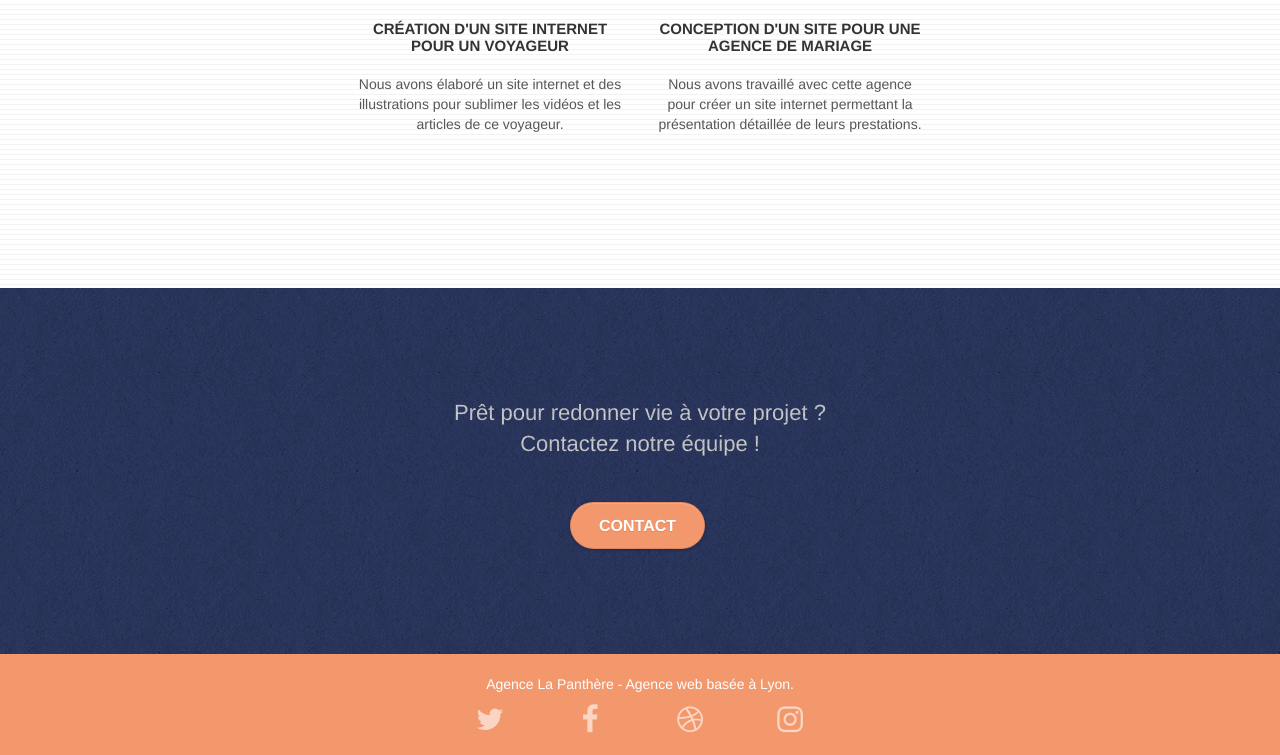
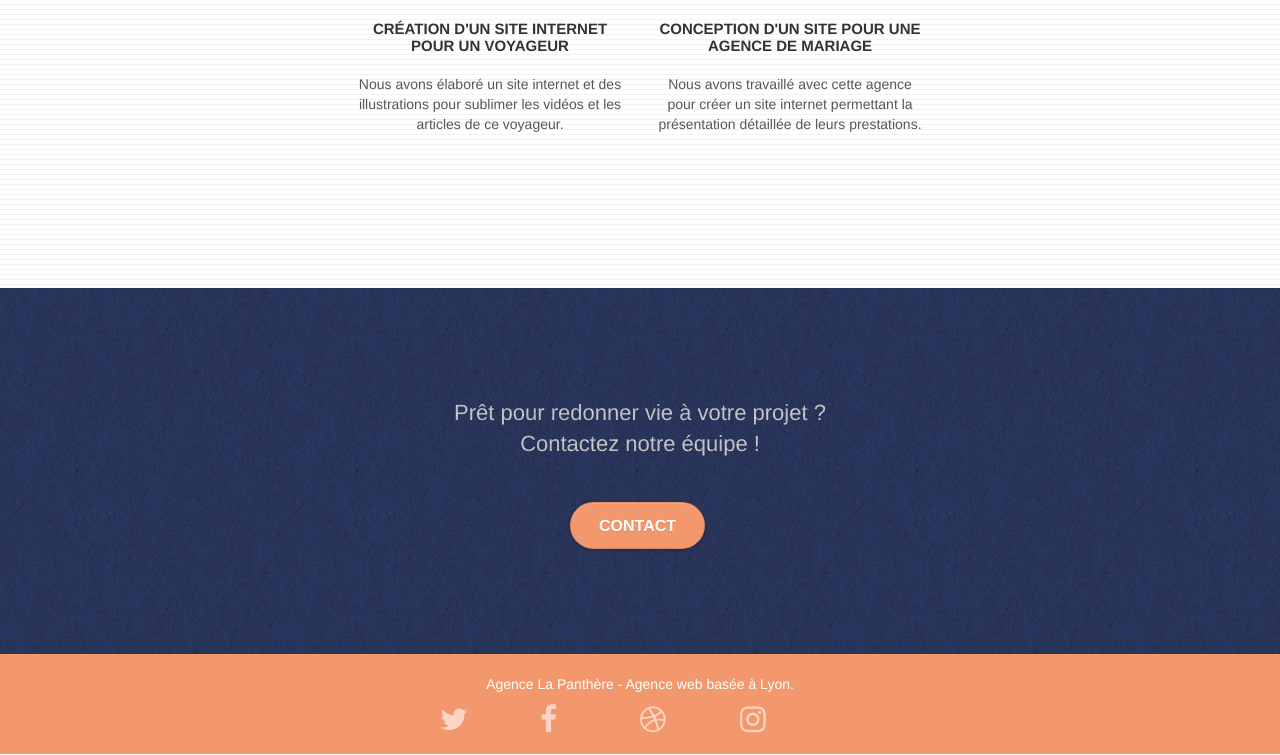
Before and after one commit to MThomasDevw/La-Panthere, a plain HTML site: page index.html in a window 1280 px wide. Shown: the part 2515-3270 px from the top of the page. Drawn offline with Linux system fonts and the light colour scheme.

Commit message:
Image-flex-footer taille image identique ajout lien reseaux sociaux footer Display flex reseaux sociaux footer

```diff
--- a/index.html
+++ b/index.html
@@ -225,22 +225,22 @@
 				<div class="row row-no-gutters social">
 					<div class="col-sm-3">
 						<div class="text-center">
-							<a class="social" href="index.html"><span class="fa fa-twitter icon-md"></span></a>
+							<a class="social" href="https://twitter.com"><span class="fa fa-twitter icon-md"></span></a>
 						</div>
 					</div>
 					<div class="col-sm-3">
 						<div class="text-center">
-							<a class="social" href="index.html"><span class="fa fa-facebook icon-md"></span></a>
+							<a class="social" href="https://www.facebook.com"><span class="fa fa-facebook icon-md"></span></a>
 						</div>
 					</div>
 					<div class="col-sm-3">
 						<div class="text-center">
-							<a class="social" href="index.html"><span class="fa fa-dribbble icon-md"></span></a>
+							<a class="social" href="https://dribbble.com"><span class="fa fa-dribbble icon-md"></span></a>
 						</div>
 					</div>
 					<div class="col-sm-3">
 						<div class="text-center">
-							<a class="social" href="index.html"><span class="fa fa-instagram icon-md"></span></a>
+							<a class="social" href="https://www.instagram.com"><span class="fa fa-instagram icon-md"></span></a>
 						</div>
 					</div>
 				</div>
--- a/style.css
+++ b/style.css
@@ -700,6 +700,8 @@ p {
 }
 
 .social {
+    display: flex;
+    justify-content: space-between;
     max-width: 400px;
     margin: auto auto auto auto;
 }
```
Also changed, not shown: css/bootstrap.css.
